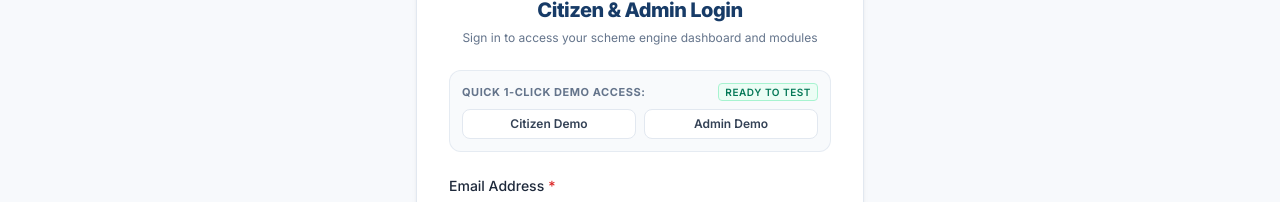
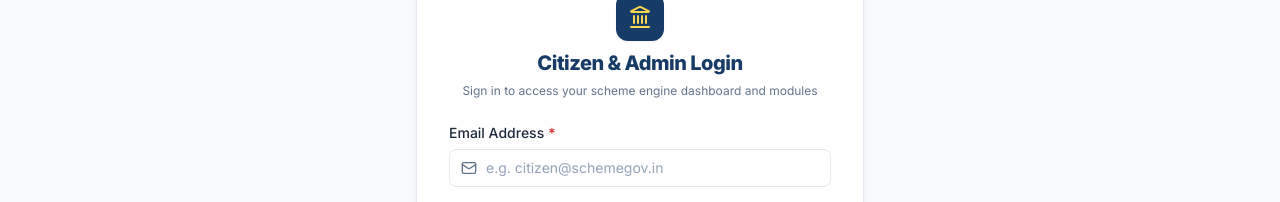
Before and after one commit to k0518ishore-tech/Base_start, a React (Vite) app in the folder frontend/: page /login in a window 1280 px wide. Shown: the part 236-438 px from the top of the page. Built offline with nearby package versions, Linux system fonts and the light colour scheme; no server answers.

Commit message:
fix(auth): remove 1-click demo access box from login page

```diff
--- a/frontend/src/pages/auth/LoginPage.jsx
+++ b/frontend/src/pages/auth/LoginPage.jsx
@@ -7,7 +7,6 @@ import {
   Eye,
   EyeOff,
   AlertCircle,
-  ShieldCheck,
 } from 'lucide-react';
 import Button from '../../components/common/Button';
 import Input from '../../components/common/Input';
@@ -55,17 +54,6 @@ const LoginPage = () => {
     }
   };
 
-  const handleDemoLogin = (role) => {
-    if (role === 'citizen') {
-      setEmail('citizen@schemegov.in');
-      setPassword('Citizen@12345');
-    } else {
-      setEmail('admin@schemegov.in');
-      setPassword('Admin@12345');
-    }
-    setError('');
-  };
-
   return (
     <div className="min-h-[85vh] flex items-center justify-center px-4 sm:px-6 lg:px-8 py-12">
       <div className="max-w-md w-full bg-white rounded-2xl border border-gov-border p-8 shadow-card space-y-6">
@@ -80,32 +68,6 @@ const LoginPage = () => {
           <p className="text-xs text-gov-muted">
             Sign in to access your scheme engine dashboard and modules
           </p>
-        </div>
-
-        {/* Quick 1-Click Demo Buttons */}
-        <div className="bg-slate-50 border border-slate-200/80 rounded-xl p-3 text-xs">
-          <div className="text-[11px] font-bold text-slate-500 uppercase tracking-wider mb-2 flex items-center justify-between">
-            <span>Quick 1-Click Demo Access:</span>
-            <span className="text-[10px] text-emerald-700 bg-emerald-50 px-1.5 py-0.2 rounded font-semibold border border-emerald-200">
-              Ready to Test
-            </span>
-          </div>
-          <div className="flex gap-2">
-            <button
-              type="button"
-              onClick={() => handleDemoLogin('citizen')}
-              className="flex-1 py-1.5 px-2.5 rounded-lg bg-white border border-slate-200 hover:border-gov-secondary hover:text-gov-secondary font-semibold text-slate-700 transition-colors text-xs text-center shadow-xs"
-            >
-              Citizen Demo
-            </button>
-            <button
-              type="button"
-              onClick={() => handleDemoLogin('admin')}
-              className="flex-1 py-1.5 px-2.5 rounded-lg bg-white border border-slate-200 hover:border-gov-primary hover:text-gov-primary font-semibold text-slate-700 transition-colors text-xs text-center shadow-xs"
-            >
-              Admin Demo
-            </button>
-          </div>
         </div>
 
         {/* Error Alert */}
```
